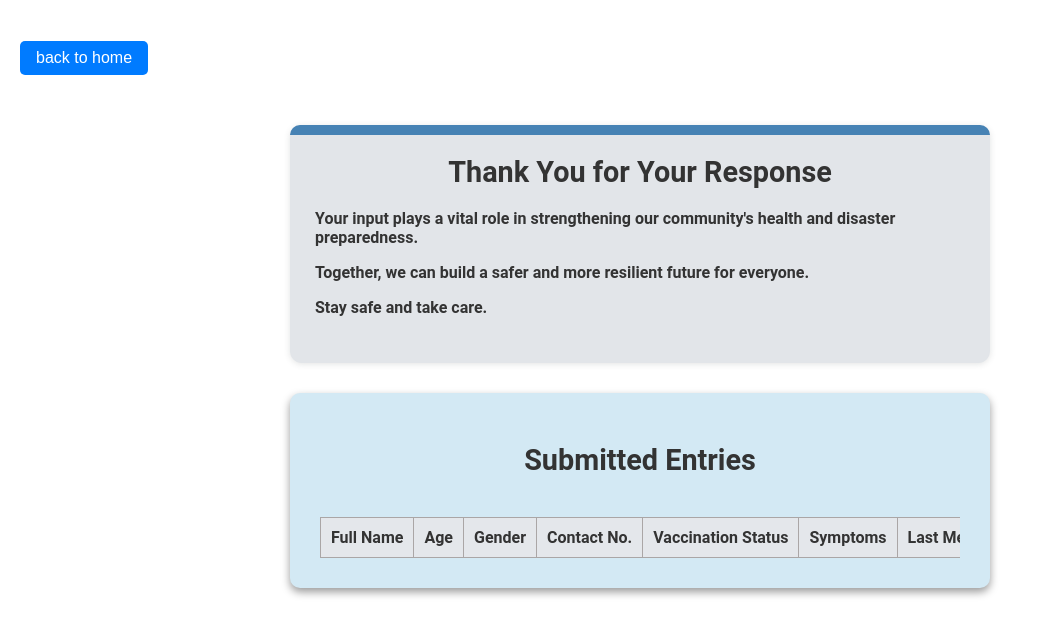
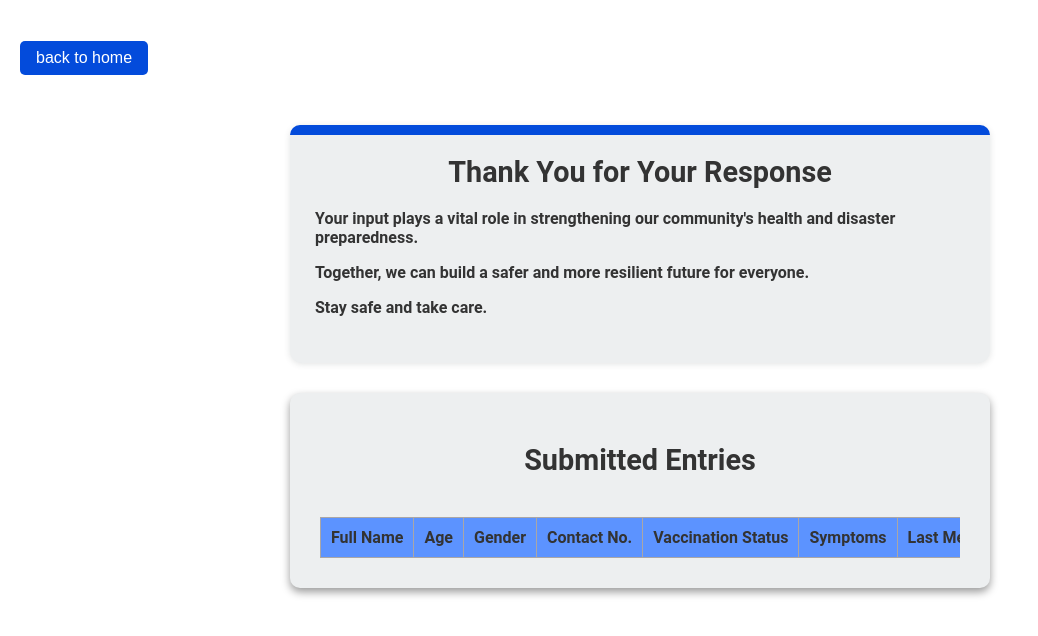
Before and after one commit to grumiku/Service-Forms, a plain HTML site: page second.html in a window 1280 px wide. Shown: the whole page, without its empty margins (0-1038 px from the left). Drawn offline with Linux system fonts and the light colour scheme.

Commit message:
Update second.css

```diff
--- a/second.css
+++ b/second.css
@@ -27,7 +27,7 @@ h2 {
   margin-bottom: 20px;
   padding: 8px 16px;
   font-size: 16px;
-  background-color: #007BFF;
+  background-color: #034bdb;
   color: white;
   border: none;
   border-radius: 5px;
@@ -42,7 +42,7 @@ h2 {
 
 
 .form-card {
-  background-color:#e2e5e9;
+  background-color:rgb(237, 239, 240);
   border-radius: 12px;
   padding: 30px 25px;
   width: 100%;
@@ -52,7 +52,7 @@ h2 {
 }
 
 .form-card-header {
-  background-color: #4682B4;
+  background-color: #034bdb;
   color: white;
   font-size: 1.3rem;
   font-weight: bold;
@@ -66,7 +66,7 @@ h2 {
 form {
   max-width: 700px;
   width: 100%;
-  background-color: #D3E9F4;
+  background-color:rgb(237, 239, 240);
   padding: 30px;
   border-radius: 10px;
   box-shadow: 0px 4px 8px rgba(0, 0, 0, 0.4);
@@ -93,7 +93,7 @@ th, td {
 }
 
 th {
-  background-color: #e4e7eb;
+  background-color: #5c93ff;
   font-weight: bold;
 }
 
```
